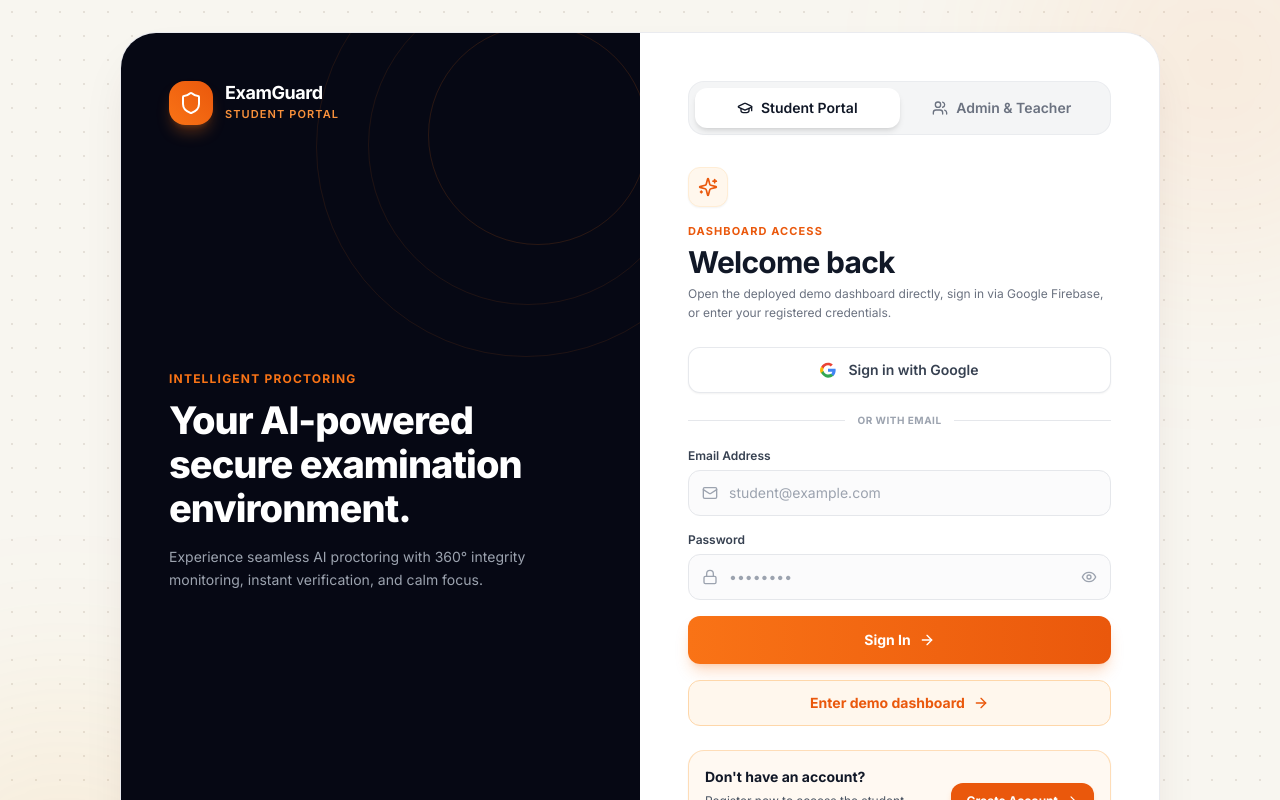
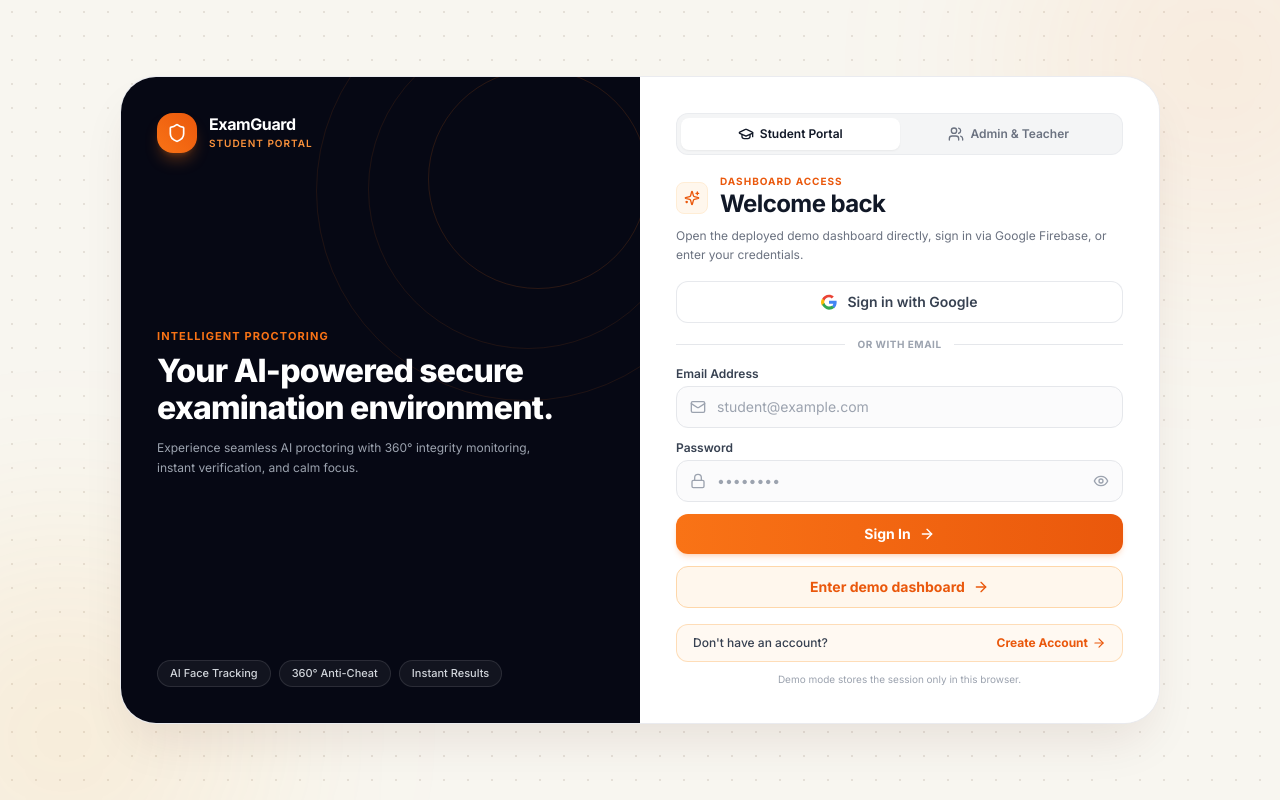
Before and after one commit to avinash9354/AI-Proctor-Exam-Platform, a Next.js app in the folder apps/student-portal/: page /auth/login in a window 1280 px wide. Shown: the top 800 px of the page. Built offline with nearby package versions, Linux system fonts and the light colour scheme; no server answers.

Commit message:
style(auth): compact login card layout to eliminate scrolling while keeping exact style and prominent create account option

```diff
--- a/apps/student-portal/src/app/auth/login/page.tsx
+++ b/apps/student-portal/src/app/auth/login/page.tsx
@@ -206,7 +206,7 @@
       <div className="w-full max-w-[1040px] grid grid-cols-1 lg:grid-cols-12 rounded-2xl sm:rounded-3xl md:rounded-[2.25rem] overflow-hidden shadow-2xl shadow-orange-950/10 border border-gray-200/80 bg-white relative z-10 animate-fadeIn">
 
         {/* ── Left Dark Half (Brand & Command Center) ──────────────── */}
-        <div className="lg:col-span-6 bg-[#060814] p-6 sm:p-8 md:p-12 flex flex-col justify-between min-h-[380px] sm:min-h-[440px] lg:min-h-[460px] relative overflow-hidden text-white">
+        <div className="lg:col-span-6 bg-[#060814] p-6 sm:p-8 lg:p-9 flex flex-col justify-between min-h-[360px] sm:min-h-[400px] lg:min-h-[440px] relative overflow-hidden text-white">
           {/* Subtle concentric circular wireframe art in background */}
           <div className="absolute -top-24 -right-24 w-[420px] h-[420px] border border-orange-500/10 rounded-full pointer-events-none" />
           <div className="absolute -top-12 -right-12 w-[320px] h-[320px] border border-orange-500/10 rounded-full pointer-events-none" />
@@ -214,28 +214,28 @@
 
           {/* Top Brand & Subtitle */}
           <div className="flex items-center gap-3 relative z-10">
-            <div className="w-11 h-11 rounded-2xl bg-gradient-to-tr from-[#f97316] to-[#ea580c] flex items-center justify-center shadow-lg shadow-orange-500/30 shrink-0">
-              <Shield className="w-6 h-6 text-white" />
+            <div className="w-10 h-10 rounded-2xl bg-gradient-to-tr from-[#f97316] to-[#ea580c] flex items-center justify-center shadow-lg shadow-orange-500/30 shrink-0">
+              <Shield className="w-5 h-5 text-white" />
             </div>
             <div>
-              <h2 className="text-lg font-bold text-white tracking-tight leading-none">ExamGuard</h2>
-              <span className="text-[11px] font-semibold tracking-widest uppercase text-orange-400 mt-1 block">
+              <h2 className="text-base font-bold text-white tracking-tight leading-none">ExamGuard</h2>
+              <span className="text-[10px] font-semibold tracking-widest uppercase text-orange-400 mt-1 block">
                 {isAdmin ? 'ADMIN CONTROL' : 'STUDENT PORTAL'}
               </span>
             </div>
           </div>
 
           {/* Middle Hero Statement */}
-          <div className="my-auto py-8 relative z-10">
-            <span className="text-xs font-bold tracking-widest uppercase text-[#f97316] block mb-3">
+          <div className="my-auto py-4 relative z-10">
+            <span className="text-[11px] font-bold tracking-widest uppercase text-[#f97316] block mb-2">
               {isAdmin ? 'SECURE OPERATIONS' : 'INTELLIGENT PROCTORING'}
             </span>
-            <h1 className="text-3xl md:text-[38px] font-extrabold text-white tracking-tight leading-[1.15] mb-4">
+            <h1 className="text-2xl md:text-[32px] font-extrabold text-white tracking-tight leading-[1.15] mb-3">
               {isAdmin
                 ? 'Every exam signal, in one calm command center.'
                 : 'Your AI-powered secure examination environment.'}
             </h1>
-            <p className="text-sm text-gray-400 leading-relaxed max-w-sm">
+            <p className="text-xs text-gray-400 leading-relaxed max-w-sm">
               {isAdmin
                 ? 'Real-time proctoring feeds, AI integrity risk scores, and automated proctor oversight across all active exams.'
                 : 'Experience seamless AI proctoring with 360° integrity monitoring, instant verification, and calm focus.'}
@@ -243,28 +243,28 @@
           </div>
 
           {/* Bottom Feature Tags */}
-          <div className="flex flex-wrap gap-2 pt-4 relative z-10">
+          <div className="flex flex-wrap gap-2 pt-2 relative z-10">
             {isAdmin ? (
               <>
-                <span className="px-3.5 py-1.5 rounded-full bg-white/5 border border-white/10 text-xs font-medium text-gray-300">
+                <span className="px-3 py-1 rounded-full bg-white/5 border border-white/10 text-[11px] font-medium text-gray-300">
                   Live monitoring
                 </span>
-                <span className="px-3.5 py-1.5 rounded-full bg-white/5 border border-white/10 text-xs font-medium text-gray-300">
+                <span className="px-3 py-1 rounded-full bg-white/5 border border-white/10 text-[11px] font-medium text-gray-300">
                   Risk review
                 </span>
-                <span className="px-3.5 py-1.5 rounded-full bg-white/5 border border-white/10 text-xs font-medium text-gray-300">
+                <span className="px-3 py-1 rounded-full bg-white/5 border border-white/10 text-[11px] font-medium text-gray-300">
                   Exam scheduling
                 </span>
               </>
             ) : (
               <>
-                <span className="px-3.5 py-1.5 rounded-full bg-white/5 border border-white/10 text-xs font-medium text-gray-300">
+                <span className="px-3 py-1 rounded-full bg-white/5 border border-white/10 text-[11px] font-medium text-gray-300">
                   AI Face Tracking
                 </span>
-                <span className="px-3.5 py-1.5 rounded-full bg-white/5 border border-white/10 text-xs font-medium text-gray-300">
+                <span className="px-3 py-1 rounded-full bg-white/5 border border-white/10 text-[11px] font-medium text-gray-300">
                   360° Anti-Cheat
                 </span>
-                <span className="px-3.5 py-1.5 rounded-full bg-white/5 border border-white/10 text-xs font-medium text-gray-300">
+                <span className="px-3 py-1 rounded-full bg-white/5 border border-white/10 text-[11px] font-medium text-gray-300">
                   Instant Results
                 </span>
               </>
@@ -273,15 +273,15 @@
         </div>
 
         {/* ── Right White Half (Login Form & Switcher) ────────────── */}
-        <div className="lg:col-span-6 bg-white p-6 sm:p-8 md:p-12 flex flex-col justify-center relative">
+        <div className="lg:col-span-6 bg-white p-6 sm:p-8 lg:p-9 flex flex-col justify-center relative">
 
           {/* Top Role Mode Switcher Tabs */}
-          <div className="flex bg-gray-100/90 p-1.5 rounded-2xl mb-8 border border-gray-200/60">
+          <div className="flex bg-gray-100/90 p-1 rounded-xl mb-5 border border-gray-200/60">
             <button
               type="button"
               onClick={() => switchMode('student')}
-              className={`flex-1 py-2.5 px-4 rounded-xl text-xs md:text-sm font-semibold transition-all duration-300 flex items-center justify-center gap-2 ${mode === 'student'
-                ? 'bg-white text-gray-900 shadow-md font-bold'
+              className={`flex-1 py-2 px-3 rounded-lg text-xs font-semibold transition-all duration-300 flex items-center justify-center gap-1.5 ${mode === 'student'
+                ? 'bg-white text-gray-900 shadow-sm font-bold'
                 : 'text-gray-500 hover:text-gray-900'
                 }`}
             >
@@ -291,8 +291,8 @@
             <button
               type="button"
               onClick={() => switchMode('admin')}
-              className={`flex-1 py-2.5 px-4 rounded-xl text-xs md:text-sm font-semibold transition-all duration-300 flex items-center justify-center gap-2 ${mode === 'admin'
-                ? 'bg-white text-gray-900 shadow-md font-bold'
+              className={`flex-1 py-2 px-3 rounded-lg text-xs font-semibold transition-all duration-300 flex items-center justify-center gap-1.5 ${mode === 'admin'
+                ? 'bg-white text-gray-900 shadow-sm font-bold'
                 : 'text-gray-500 hover:text-gray-900'
                 }`}
             >
@@ -302,18 +302,22 @@
           </div>
 
           {/* Subheader & Icon */}
-          <div className="mb-6">
-            <div className="w-10 h-10 rounded-xl bg-orange-50 border border-orange-100 flex items-center justify-center text-[#ea580c] mb-4 shadow-sm">
-              <Sparkles className="w-5 h-5" />
+          <div className="mb-4">
+            <div className="flex items-center gap-3 mb-1.5">
+              <div className="w-8 h-8 rounded-lg bg-orange-50 border border-orange-100 flex items-center justify-center text-[#ea580c] shadow-2xs shrink-0">
+                <Sparkles className="w-4 h-4" />
+              </div>
+              <div>
+                <span className="text-[10px] font-bold tracking-widest uppercase text-[#ea580c] block leading-tight">
+                  DASHBOARD ACCESS
+                </span>
+                <h3 className="text-xl md:text-2xl font-bold text-gray-900 tracking-tight leading-tight">
+                  Welcome back
+                </h3>
+              </div>
             </div>
-            <span className="text-[11px] font-bold tracking-widest uppercase text-[#ea580c] block mb-1">
-              DASHBOARD ACCESS
-            </span>
-            <h3 className="text-2xl md:text-3xl font-bold text-gray-900 tracking-tight">
-              Welcome back
-            </h3>
-            <p className="text-xs text-gray-500 mt-1 leading-relaxed">
-              Open the deployed demo dashboard directly, sign in via Google Firebase, or enter your registered credentials.
+            <p className="text-xs text-gray-500 mt-0.5 leading-relaxed line-clamp-2">
+              Open the deployed demo dashboard directly, sign in via Google Firebase, or enter your credentials.
             </p>
           </div>
 
@@ -322,10 +326,10 @@
             type="button"
             onClick={handleFirebaseGoogleLogin}
             disabled={isFirebaseLoading || isSubmitting}
-            className="w-full py-3 px-4 mb-5 rounded-xl flex items-center justify-center gap-3 font-semibold text-gray-700 bg-white border border-gray-200/90 shadow-sm hover:bg-gray-50 hover:border-gray-300 active:scale-[0.99] transition-all text-sm"
+            className="w-full py-2.5 px-4 mb-3.5 rounded-xl flex items-center justify-center gap-2.5 font-semibold text-gray-700 bg-white border border-gray-200/90 shadow-2xs hover:bg-gray-50 hover:border-gray-300 active:scale-[0.99] transition-all text-xs md:text-sm"
           >
             {isFirebaseLoading ? (
-              <span className="w-5 h-5 border-2 border-orange-500/30 border-t-orange-500 rounded-full animate-spin" />
+              <span className="w-4 h-4 border-2 border-orange-500/30 border-t-orange-500 rounded-full animate-spin" />
             ) : (
               <>
                 <svg className="w-4 h-4 shrink-0" viewBox="0 0 24 24">
@@ -339,15 +343,15 @@
             )}
           </button>
 
-          <div className="flex items-center gap-3 mb-5">
+          <div className="flex items-center gap-3 mb-3.5">
             <div className="flex-1 h-px bg-gray-200" />
             <span className="text-[10px] uppercase font-bold tracking-wider text-gray-400">OR WITH EMAIL</span>
             <div className="flex-1 h-px bg-gray-200" />
           </div>
 
-          <form onSubmit={handleSubmit(onSubmit)} className="space-y-4">
+          <form onSubmit={handleSubmit(onSubmit)} className="space-y-3">
             <div>
-              <label htmlFor="login-email" className="block text-xs font-semibold text-gray-700 mb-1.5">Email Address</label>
+              <label htmlFor="login-email" className="block text-xs font-semibold text-gray-700 mb-1">Email Address</label>
               <div className="relative">
                 <Mail className="absolute left-3.5 top-1/2 -translate-y-1/2 w-4 h-4 text-gray-400" />
                 <input
@@ -355,14 +359,14 @@
                   type="email"
                   id="login-email"
                   placeholder={isAdmin ? 'admin@examplatform.com' : 'student@example.com'}
-                  className="w-full py-3 pl-10 pr-4 rounded-xl text-sm text-gray-900 bg-gray-50/70 border border-gray-200 focus:outline-none focus:ring-2 focus:ring-[#ea580c] focus:bg-white transition-all"
+                  className="w-full py-2.5 pl-10 pr-4 rounded-xl text-xs md:text-sm text-gray-900 bg-gray-50/70 border border-gray-200 focus:outline-none focus:ring-2 focus:ring-[#ea580c] focus:bg-white transition-all"
                 />
               </div>
               {errors.email && <p className="text-red-500 text-xs mt-1 font-medium">{errors.email.message}</p>}
             </div>
 
             <div>
-              <label htmlFor="login-password" className="block text-xs font-semibold text-gray-700 mb-1.5">Password</label>
+              <label htmlFor="login-password" className="block text-xs font-semibold text-gray-700 mb-1">Password</label>
               <div className="relative">
                 <Lock className="absolute left-3.5 top-1/2 -translate-y-1/2 w-4 h-4 text-gray-400" />
                 <input
@@ -370,7 +374,7 @@
                   type={showPassword ? 'text' : 'password'}
                   id="login-password"
                   placeholder="••••••••"
-                  className="w-full py-3 pl-10 pr-10 rounded-xl text-sm text-gray-900 bg-gray-50/70 border border-gray-200 focus:outline-none focus:ring-2 focus:ring-[#ea580c] focus:bg-white transition-all"
+                  className="w-full py-2.5 pl-10 pr-10 rounded-xl text-xs md:text-sm text-gray-900 bg-gray-50/70 border border-gray-200 focus:outline-none focus:ring-2 focus:ring-[#ea580c] focus:bg-white transition-all"
                 />
                 <button
                   type="button"
@@ -387,10 +391,10 @@
               type="submit"
               disabled={isSubmitting}
               id="login-submit-btn"
-              className="w-full py-3.5 px-6 rounded-xl font-bold text-white bg-gradient-to-r from-[#f97316] to-[#ea580c] hover:from-[#ea580c] hover:to-[#c2410c] active:scale-[0.99] transition-all flex items-center justify-center gap-2 shadow-lg shadow-orange-500/25 disabled:opacity-50 mt-2 text-sm"
+              className="w-full py-2.5 px-6 rounded-xl font-bold text-white bg-gradient-to-r from-[#f97316] to-[#ea580c] hover:from-[#ea580c] hover:to-[#c2410c] active:scale-[0.99] transition-all flex items-center justify-center gap-2 shadow-md shadow-orange-500/20 disabled:opacity-50 mt-1 text-xs md:text-sm"
             >
               {isSubmitting ? (
-                <span className="w-5 h-5 border-2 border-white/30 border-t-white rounded-full animate-spin" />
+                <span className="w-4 h-4 border-2 border-white/30 border-t-white rounded-full animate-spin" />
               ) : (
                 <>
                   <span>Sign In</span>
@@ -403,29 +407,28 @@
             <button
               type="button"
               onClick={handleDemoLogin}
-              className="w-full py-3 px-6 rounded-xl font-bold text-[#ea580c] bg-[#fff7ed] hover:bg-[#ffedd5] border border-orange-200 active:scale-[0.99] transition-all flex items-center justify-center gap-2 text-sm mt-1"
+              className="w-full py-2.5 px-6 rounded-xl font-bold text-[#ea580c] bg-[#fff7ed] hover:bg-[#ffedd5] border border-orange-200 active:scale-[0.99] transition-all flex items-center justify-center gap-2 text-xs md:text-sm mt-1"
             >
               <span>Enter demo dashboard</span>
               <ArrowRight className="w-4 h-4" />
             </button>
           </form>
 
-          {/* Create Account Prominent Card */}
-          <div className="mt-6 p-4 rounded-2xl bg-orange-50/70 border border-orange-200/80 flex flex-col sm:flex-row items-center justify-between gap-3 shadow-sm">
-            <div className="text-center sm:text-left">
-              <span className="font-bold text-gray-900 text-xs md:text-sm block">Don&apos;t have an account?</span>
-              <span className="text-[11px] md:text-xs text-gray-600">Register now to access the student portal</span>
-            </div>
+          {/* Create Account Prominent & Sleek Horizontal Strip */}
+          <div className="mt-4 py-2.5 px-4 rounded-xl bg-orange-50/70 border border-orange-200/80 flex items-center justify-between gap-3 text-xs shadow-2xs">
+            <span className="text-gray-700 font-medium">
+              Don&apos;t have an account?
+            </span>
             <Link
               href="/auth/signup"
-              className="w-full sm:w-auto px-4 py-2.5 rounded-xl font-bold text-xs text-white bg-[#ea580c] hover:bg-[#c2410c] active:scale-[0.99] transition-all shadow-md shadow-orange-500/20 flex items-center justify-center gap-1.5 shrink-0"
+              className="font-bold text-[#ea580c] hover:text-[#c2410c] flex items-center gap-1 hover:underline transition-all shrink-0"
             >
               <span>Create Account</span>
               <ArrowRight className="w-3.5 h-3.5" />
             </Link>
           </div>
 
-          <p className="text-center text-[11px] text-gray-400 mt-4">
+          <p className="text-center text-[10px] text-gray-400 mt-2.5">
             Demo mode stores the session only in this browser.
           </p>
         </div>
```
